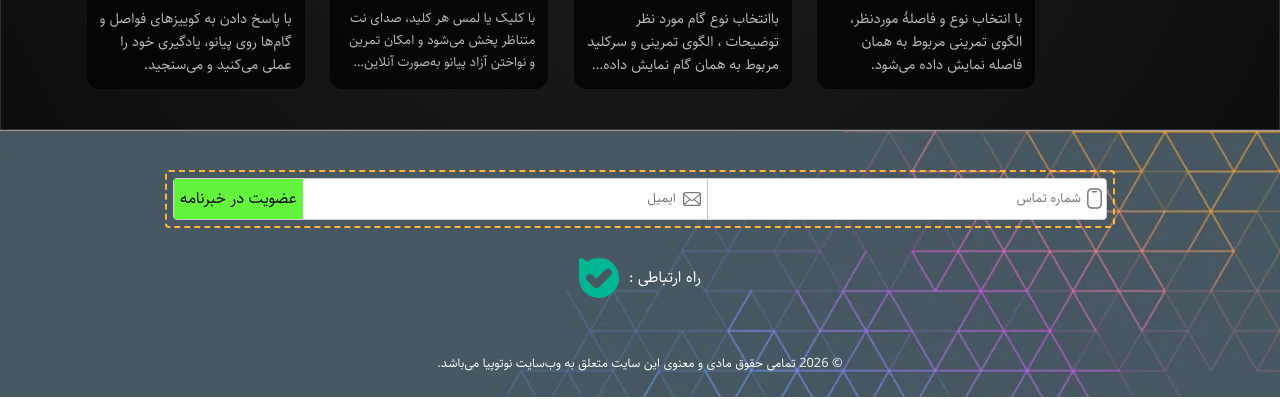
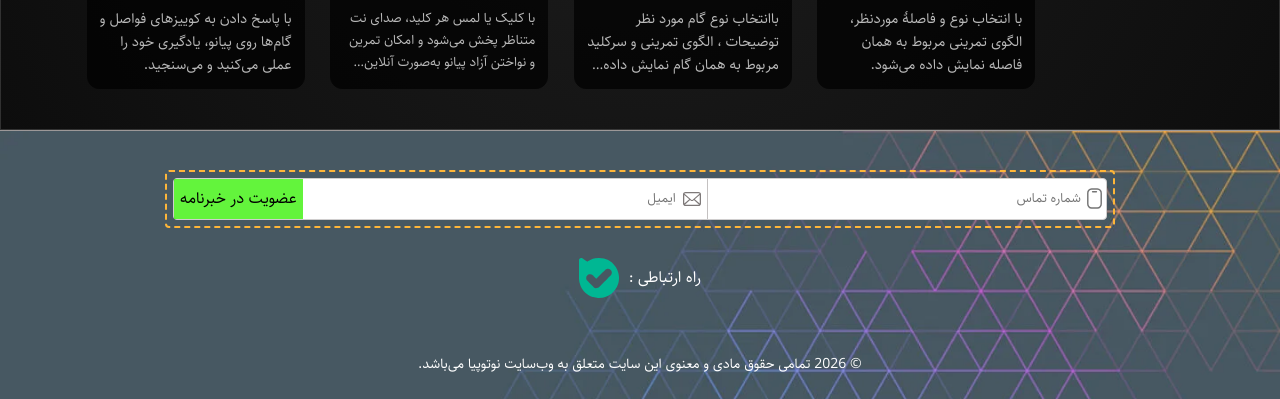
Before and after one commit to Notopia/Notopia, a website: page index.html in a window 1280 px wide. Shown: the part 661-1060 px from the top of the page. Drawn offline with Linux system fonts and the light colour scheme.

Commit message:
Fix privacy text-size in footer

```diff
--- a/Footer/Footer.css
+++ b/Footer/Footer.css
@@ -101,7 +101,7 @@
     direction: rtl;
     padding-bottom: 3vh;
     color: white;
-    font-size: 1vw;
+    font-size: 14px;
 }
 
 @media(max-width:400px) {
```
